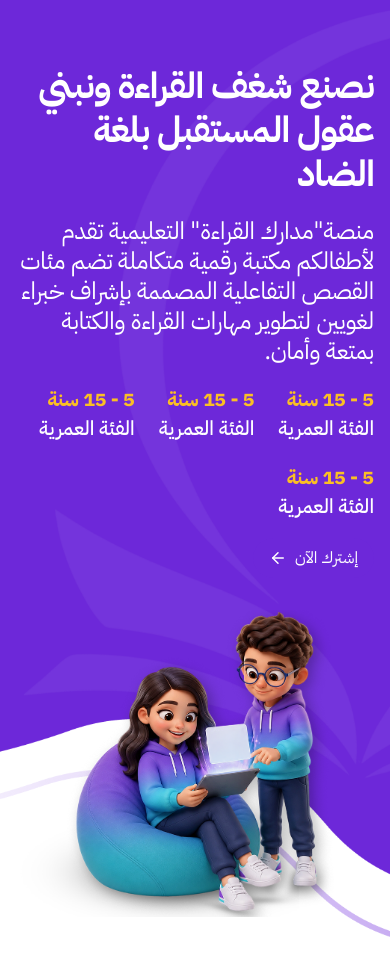
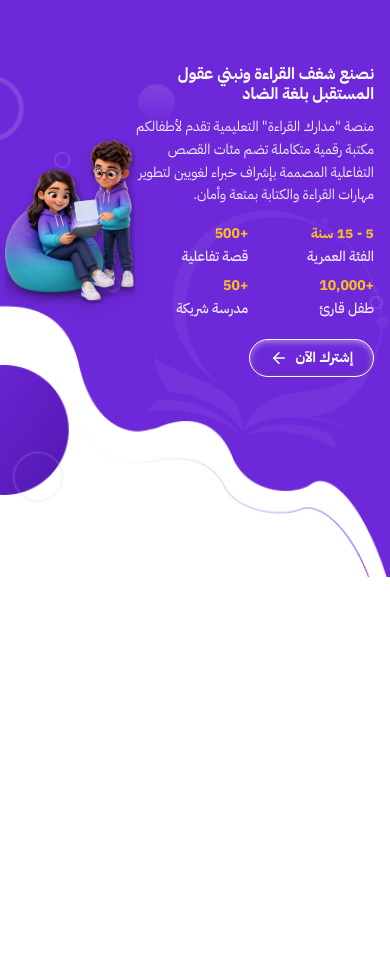
Before and after one commit to zeyad810/madarik, a Next.js app: page /site in a window 390 px wide. Shown: the top 974 px of the page. After the commit the page ends 844 px from the top, so only its background shows below. Built offline with nearby package versions, Linux system fonts and the light colour scheme.

Commit message:
feat: implement responsive Hero component and site feature type definitions

```diff
--- a/src/features/site/components/Hero.tsx
+++ b/src/features/site/components/Hero.tsx
@@ -1,74 +1,156 @@
+"use client";
+
+import React, { useEffect, useState } from "react";
 import Image from "next/image";
-import background from "../../../../public/iamges/header_background.png";
-import side from "../../../../public/iamges/side_image.png";
 import Button from "@/components/ui/Button";
+import { useBreakpoint } from "@/hooks/useBreakpoint";
+import { HeroProps, HeroStatItem } from "../types";
 
-const Hero = () => {
+const DEFAULT_STATS: HeroStatItem[] = [
+  { id: "age-group", value: "5 - 15 سنة", label: "الفئة العمرية" },
+  { id: "stories", value: "+500", label: "قصة تفاعلية" },
+  { id: "readers", value: "+10,000", label: "طفل قارئ" },
+  { id: "schools", value: "+50", label: "مدرسة شريكة" },
+];
+
+const Hero: React.FC<HeroProps> = ({
+  title = "نصنع شغف القراءة ونبني عقول المستقبل بلغة الضاد",
+  description = 'منصة "مدارك القراءة" التعليمية تقدم لأطفالكم مكتبة رقمية متكاملة تضم مئات القصص التفاعلية المصممة بإشراف خبراء لغويين لتطوير مهارات القراءة والكتابة بمتعة وأمان.',
+  stats = DEFAULT_STATS,
+  ctaText = "إشترك الآن",
+  ctaLink = "/about",
+  bgImageSrc = "/iamges/header_background.png",
+  mobileBgImageSrc = "/assets/Hero-mobile-bg.png",
+  sideImageSrc = "/assets/hero_image.png",
+  sideImageAlt = "صورة منصة مدارك",
+}) => {
+  const { isMobile } = useBreakpoint();
+  const [isClient, setIsClient] = useState(false);
+
+  useEffect(() => {
+    setIsClient(true);
+  }, []);
+
+  // Dedicated Mobile UI layout
+  if (isClient && isMobile) {
     return (
       <section
-      className="w-full min-h-screen py-16 md:py-0 bg-cover bg-center bg-no-repeat flex items-center justify-center"
+        dir="rtl"
+        className="w-full h-[577px] bg-cover bg-center bg-no-repeat flex items-start pt-16 sm:pt-16 justify-center relative overflow-hidden"
         style={{
-        backgroundImage: `url(${background.src})`,
+          backgroundImage: `url(${mobileBgImageSrc})`,
         }}
       >
-      <div className="container flex flex-col md:flex-row items-center gap-8 md:gap-0 px-4 sm:px-6 md:px-8">
-        <div className="w-full md:w-2/3 flex items-start justify-start flex-col gap-5">
-          <h1 className="mad-title-1 font-bold text-white">
-            نصنع شغف القراءة ونبني عقول المستقبل بلغة الضاد
+        <div className="container flex flex-col items-start px-4 sm:px-6 z-10 relative">
+          {/* Mobile Content Side (70% width) */}
+          <div className="w-[68%] flex items-start justify-start flex-col gap-3">
+            <h1 className="text-[16px] font-bold text-white leading-tight">
+              {title}
             </h1>
 
-          <p className="mad-h5 font-normal text-white">
-            منصة"مدارك القراءة" التعليمية تقدم لأطفالكم مكتبة رقمية متكاملة تضم
-            مئات القصص التفاعلية المصممة بإشراف خبراء لغويين لتطوير مهارات
-            القراءة والكتابة بمتعة وأمان.
+            <p className="text-[14px] font-normal text-white/90 leading-relaxed max-w-2xl">
+              {description}
             </p>
 
-          <div className="flex flex-wrap items-start justify-start gap-6 sm:gap-10 md:gap-[72px]">
-            <div className="flex items-start justify-start flex-col gap-1">
-              <p className="mad-h3 font-bold text-mad-third">5 - 15 سنة</p>
-
-              <p className="mad-h6 font-medium text-white">الفئة العمرية</p>
+            {/* Stats Section (Two columns on mobile) */}
+            <div className="grid grid-cols-2 gap-2 py-1 w-full">
+              {stats.map((stat) => (
+                <div key={stat.id} className="flex items-start justify-start flex-col gap-0.5">
+                  <p className="text-[14px] font-bold text-mad-third">{stat.value}</p>
+                  <p className="text-[14px] font-medium text-white/90">{stat.label}</p>
+                </div>
+              ))}
             </div>
 
-            <div className="flex items-start justify-start flex-col gap-1">
-              <p className="mad-h3 font-bold text-mad-third">5 - 15 سنة</p>
-
-              <p className="mad-h6 font-medium text-white">الفئة العمرية</p>
-            </div>
-
-            <div className="flex items-start justify-start flex-col gap-1">
-              <p className="mad-h3 font-bold text-mad-third">5 - 15 سنة</p>
-
-              <p className="mad-h6 font-medium text-white">الفئة العمرية</p>
-            </div>
-
-            <div className="flex items-start justify-start flex-col gap-1">
-              <p className="mad-h3 font-bold text-mad-third">5 - 15 سنة</p>
-
-              <p className="mad-h6 font-medium text-white">الفئة العمرية</p>
-            </div>
-          </div>
-
-          <div className="">
+            {/* Call to Action Button */}
+            <div className="pt-1">
               <Button
-              btnLink="/about"
-              btnText="إشترك الآن"
+                btnLink={ctaLink}
+                btnText={ctaText}
                 btnType="fit"
-              btnBorder=""
+                btnBorder="1.5px solid #ffffff"
                 btnBackground="var(--mad-main)"
                 btnColor="var(--mad-white-50)"
                 icon="have"
-              btnShadow="shadow-(--my-inset-shadow)"
+                btnShadow="shadow-[inset_0_2px_6px_rgba(255,255,255,0.45),inset_0_-2px_4px_rgba(0,0,0,0.2)]"
+                className="font-bold text-sm px-5 py-1.5 rounded-full hover:scale-[1.02] active:scale-95 transition-all"
               />
             </div>
           </div>
 
+          {/* Mobile Side Image (Absolute on the Left, w: 140px, h: 165px) */}
+          <div className="absolute left-0 top-1/2 -translate-y-1/2 w-[140px] h-[165px] flex items-center justify-center">
             <Image
-          src={side}
-          alt="صورة مدارك"
-          className="w-full md:w-1/2 max-h-[350px] md:max-h-none object-contain"
+              src={sideImageSrc}
+              alt={sideImageAlt}
+              width={140}
+              height={165}
+              className="w-[140px] h-[165px] object-contain drop-shadow-xl"
               priority
             />
+          </div>
+        </div>
+      </section>
+    );
+  }
+
+  // Original Desktop / Tablet UI layout (Clean and unbroken for lg)
+  return (
+    <section
+      dir="rtl"
+      className="w-full min-h-screen py-16 md:py-0 bg-cover bg-center bg-no-repeat flex items-center justify-center relative overflow-hidden"
+      style={{
+        backgroundImage: `url(${bgImageSrc})`,
+      }}
+    >
+      <div className="container flex flex-col md:flex-row items-center gap-8 md:gap-12 px-4 sm:px-6 md:px-8 z-10">
+        {/* Content Side */}
+        <div className="w-full md:w-2/3 flex items-start justify-start flex-col gap-6">
+          <h1 className="mad-title-1 font-bold text-white leading-tight">
+            {title}
+          </h1>
+
+          <p className="mad-h5 font-normal text-white/90 leading-relaxed max-w-2xl">
+            {description}
+          </p>
+
+          {/* Stats Section */}
+          <div className="flex flex-wrap items-start justify-start gap-6 sm:gap-10 md:gap-12 py-2">
+            {stats.map((stat) => (
+              <div key={stat.id} className="flex items-start justify-start flex-col gap-1">
+                <p className="mad-h3 font-bold text-mad-third">{stat.value}</p>
+                <p className="mad-h6 font-medium text-white/90">{stat.label}</p>
+              </div>
+            ))}
+          </div>
+
+          {/* Call to Action Button */}
+          <div className="pt-2">
+            <Button
+              btnLink={ctaLink}
+              btnText={ctaText}
+              btnType="fit"
+              btnBorder="2px solid #ffffff"
+              btnBackground="var(--mad-main)"
+              btnColor="var(--mad-white-50)"
+              icon="have"
+              btnShadow="shadow-[inset_0_3px_8px_rgba(255,255,255,0.45),inset_0_-2px_6px_rgba(0,0,0,0.2)]"
+              className="font-bold text-base px-7 py-2.5 rounded-full hover:scale-[1.02] active:scale-95 transition-all"
+            />
+          </div>
+        </div>
+
+        {/* Desktop Side Image (w: 821px, h: 648px in lg) */}
+        <div className="w-full md:w-1/2 flex items-center justify-center">
+          <Image
+            src={sideImageSrc}
+            alt={sideImageAlt}
+            width={821}
+            height={648}
+            className="w-full max-h-[380px] md:max-h-none lg:w-[821px] lg:h-[648px] object-contain drop-shadow-xl"
+            priority
+          />
+        </div>
       </div>
     </section>
   );
```
Also changed, not shown: src/features/site/components/Fqa.tsx (+17 -13 lines), src/features/site/types.ts (+22 -0 lines), public/assets/Hero-mobile-bg.png (added), public/assets/hero_image.png (added). Lines whose indentation alone changed are shown as unchanged.
